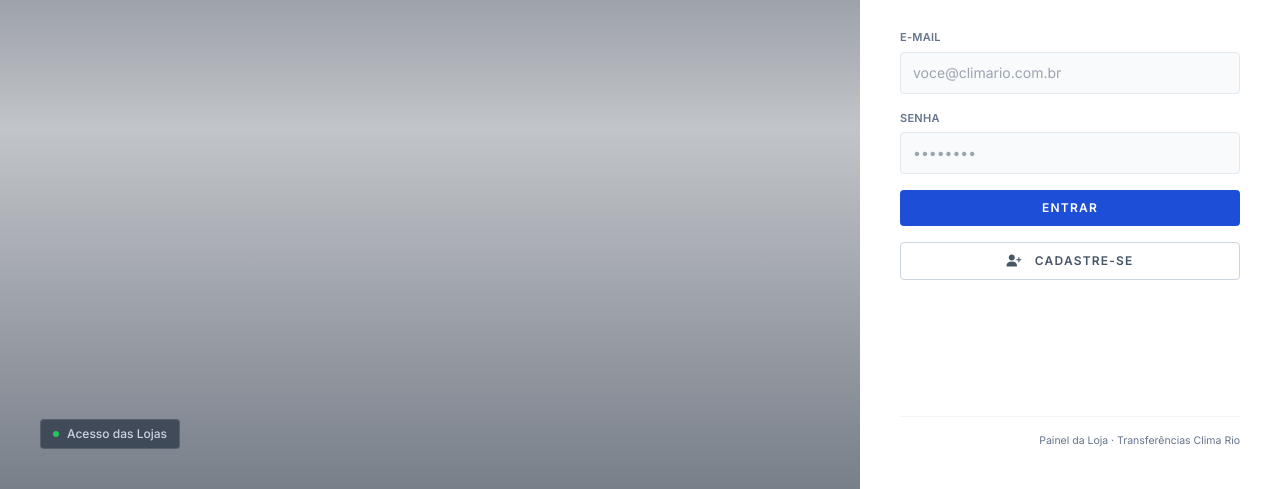
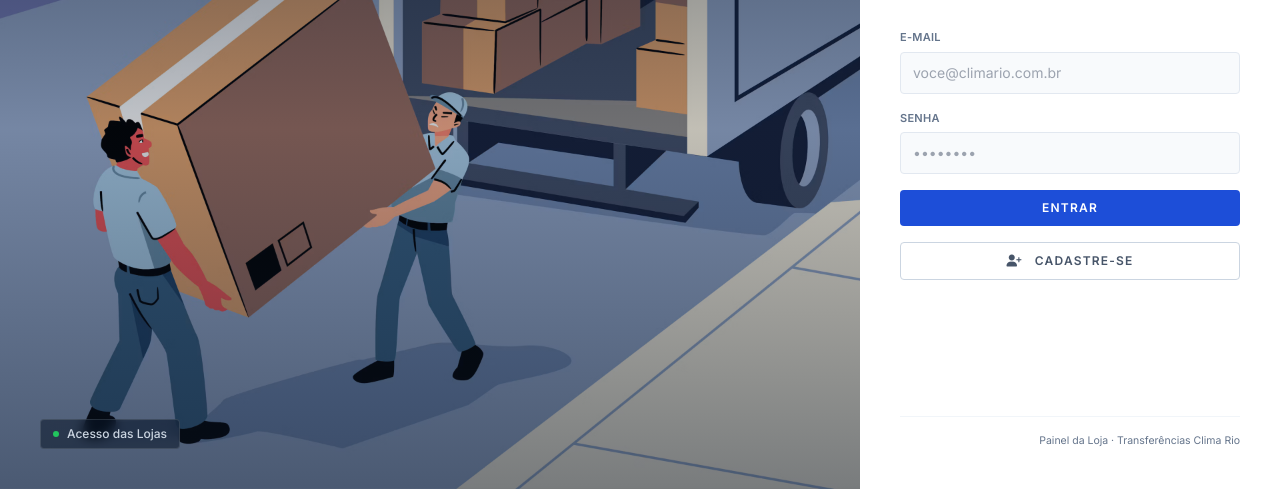
Before and after one commit to brenodobroski/transferencia-loja, a plain HTML site: page index.html in a window 1280 px wide. Shown: the part 311-800 px from the top of the page. Drawn offline with nearby package versions, Linux system fonts and the light colour scheme; a script that the page names is missing.

Commit message:
mudanças para pedido avulso 5

```diff
--- a/index.html
+++ b/index.html
@@ -39,7 +39,7 @@
     <div id="tela-login" class="w-full h-screen flex fixed inset-0 z-50 bg-white">
 
         <!-- Painel esquerdo -->
-        <div class="relative flex-1 overflow-hidden hidden md:block" style="background: url('./ilustracao-logistica.png') center/cover no-repeat;">
+        <div class="relative flex-1 overflow-hidden hidden md:block" style="background: url('./ilustracao logistica.png') center/cover no-repeat;">
             <div class="absolute inset-0" style="background: linear-gradient(to bottom, rgba(10,22,40,.75) 0%, rgba(10,22,40,.25) 55%, rgba(10,22,40,.55) 100%);"></div>
             <div class="relative z-10 h-full flex flex-col justify-between p-10">
                 <div>
```
